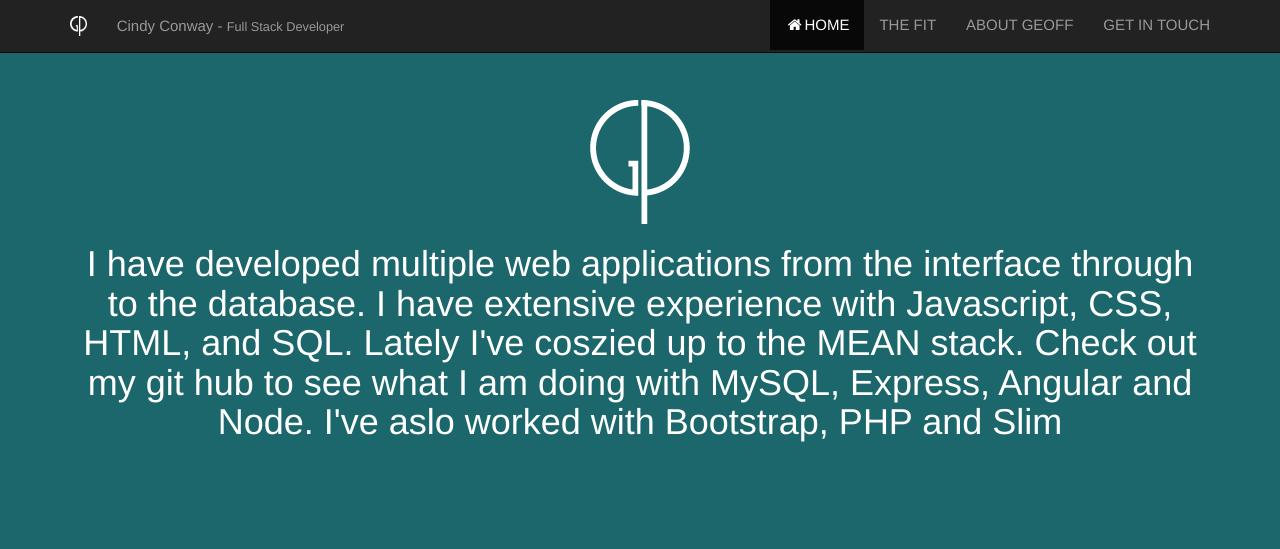
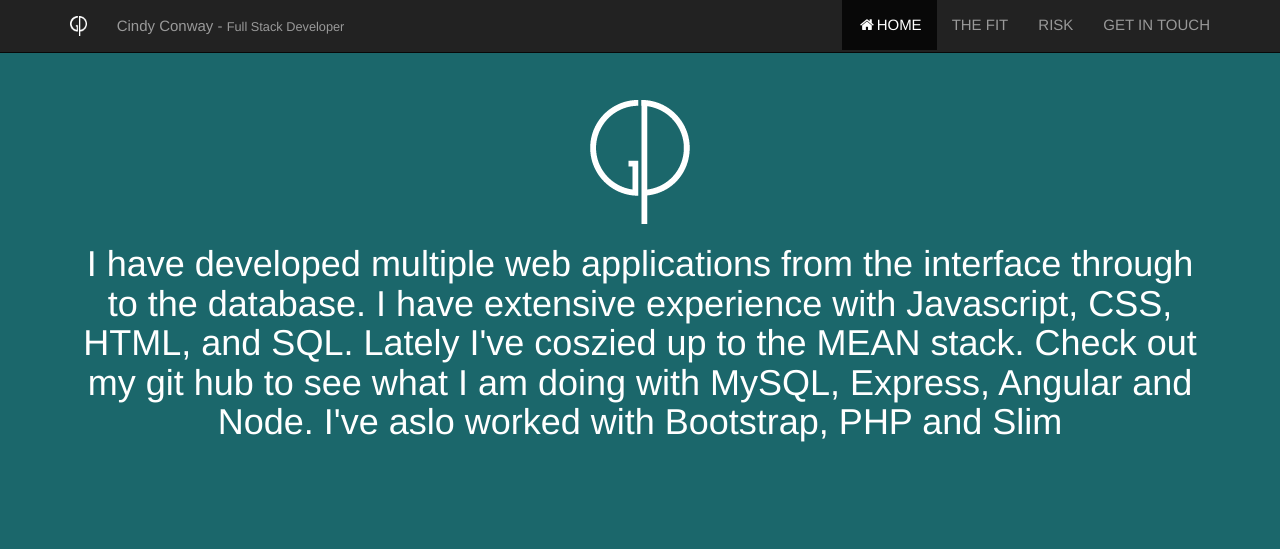
Before and after one commit to CindyConway/CindyC, a plain HTML site: page index.html in a window 1280 px wide. Shown: the top 549 px of the page. Drawn offline with nearby package versions, Linux system fonts and the light colour scheme.

Commit message:
minor delta

```diff
--- a/index.html
+++ b/index.html
@@ -34,7 +34,7 @@
       <ul class="nav navbar-nav navbar-right">
         <li class="active"><a href="#intro"><i class="fa fa-home fa-fw"></i>HOME</a></li>
         <li><a href="#Fit">THE FIT</a></li>
-        <li><a href="#Conact">ABOUT GEOFF</a></li>
+        <li><a href="#Conact">RISK</a></li>
         <li><a href="#footer">GET IN TOUCH</a></li>
       </ul>
     </div>
```
